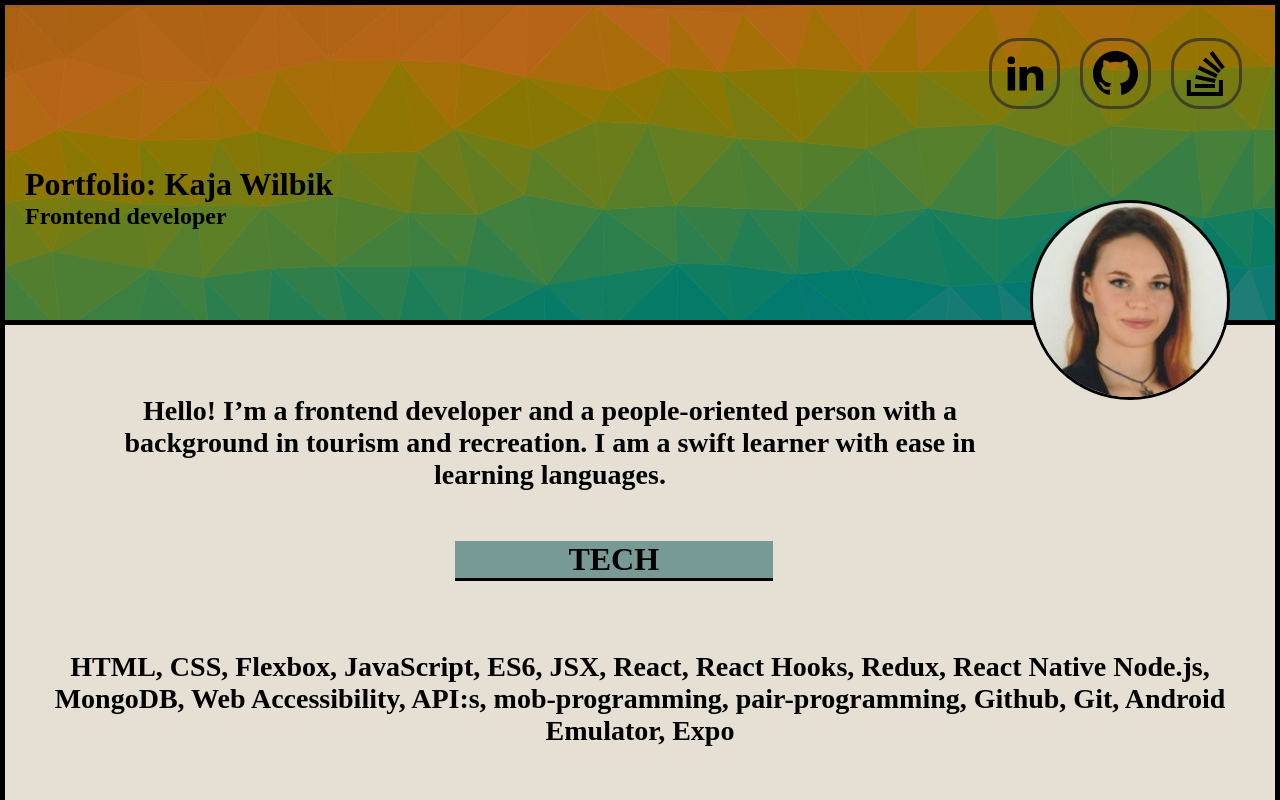
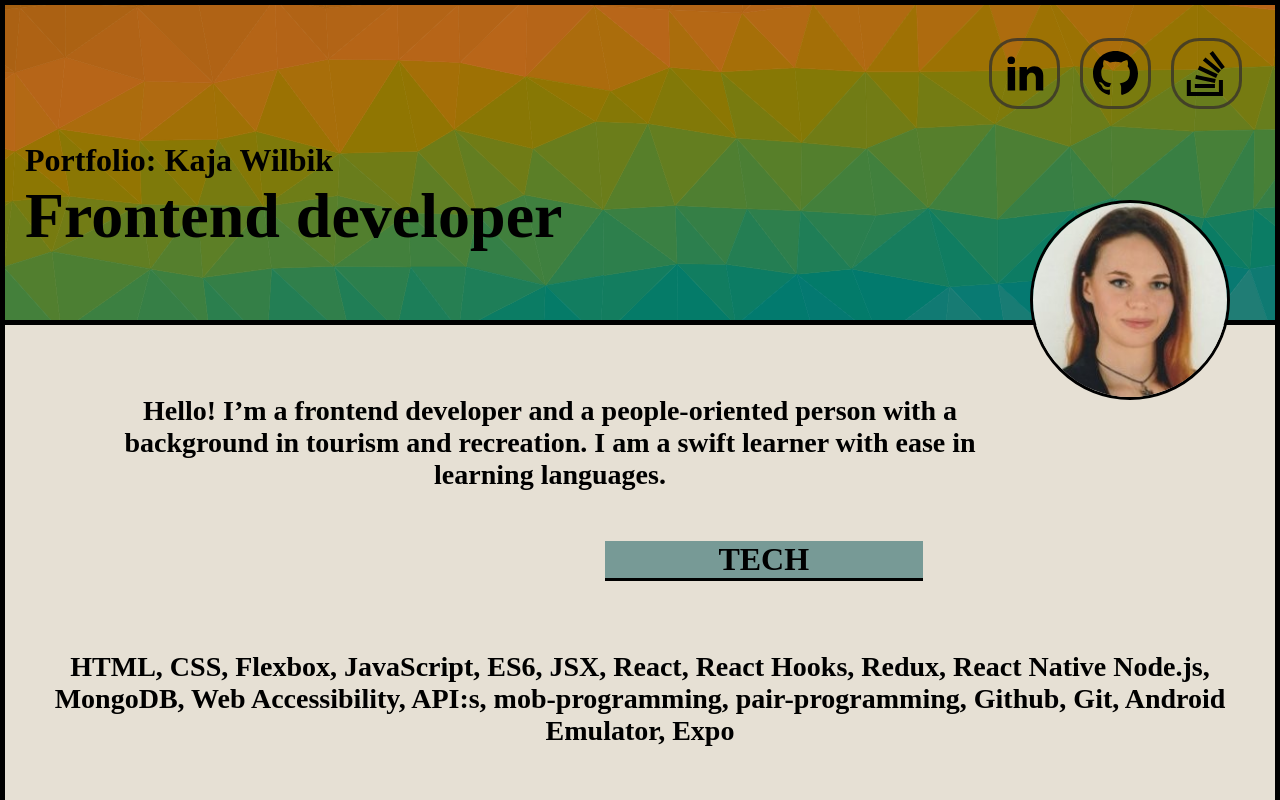
Before and after one commit to Technigo/project-react-portfolio, a React (Create React App) app: page / in a window 1280 px wide. Shown: the top 800 px of the page. Built offline with nearby package versions, Linux system fonts and the light colour scheme; no server answers.

Commit message:
positioning title desktop

```diff
--- a/src/components/Globalstyling.js
+++ b/src/components/Globalstyling.js
@@ -27,7 +27,7 @@ export const TitleBarStyling = styled.div`
  @media screen and (min-width: 1024px) {
     margin: 50px;
     width: 25%;
-    margin-left: 450px;
+    margin-left: 600px;
     border-bottom: solid black;
  }
 
--- a/src/components/Header.js
+++ b/src/components/Header.js
@@ -76,8 +76,8 @@ img {
     font-size: 2rem;
    }
 
-  .headerTitle {
-    font-size: 4rem
+  .headerTitle h2 {
+    font-size: 4rem;
    }
 
 }
```
